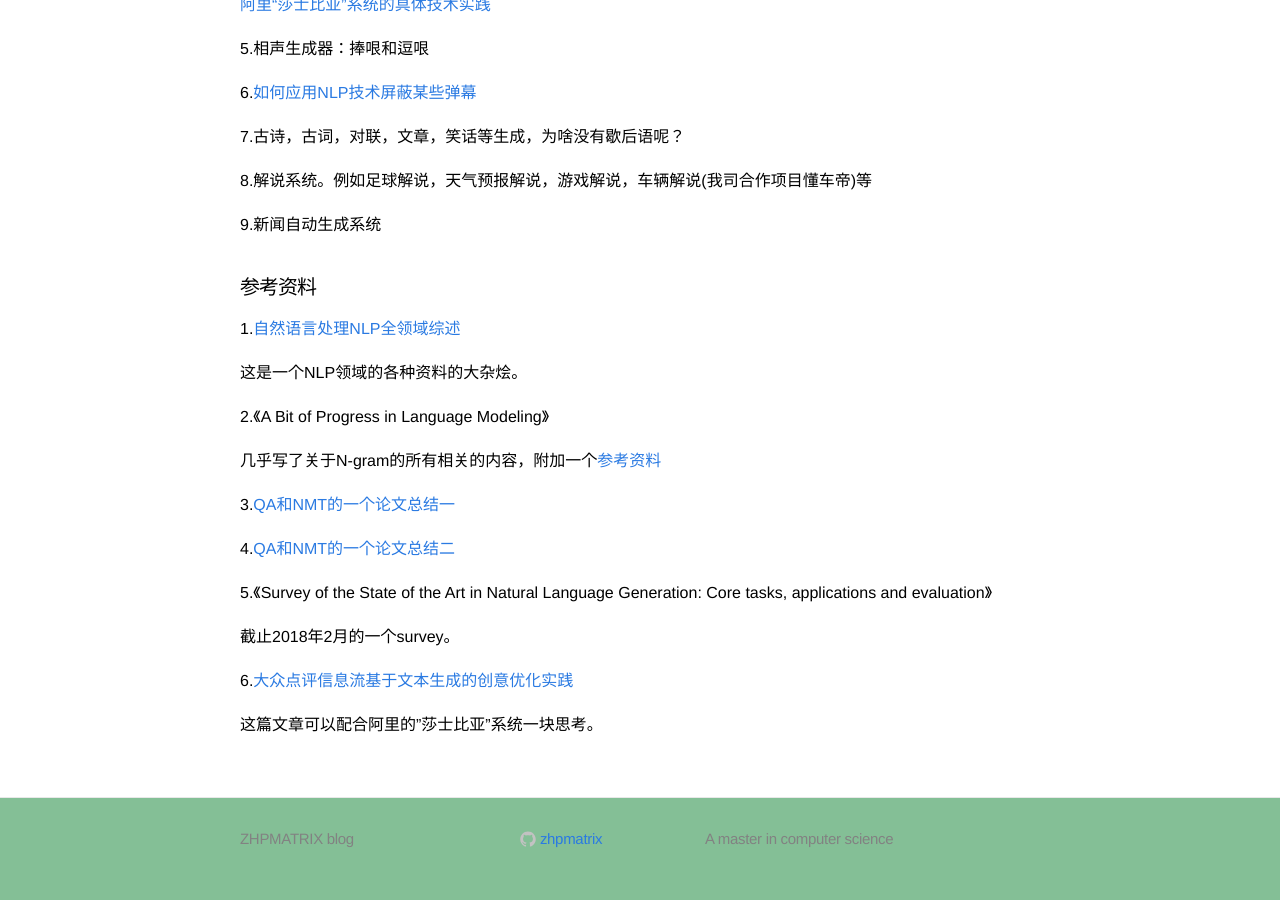
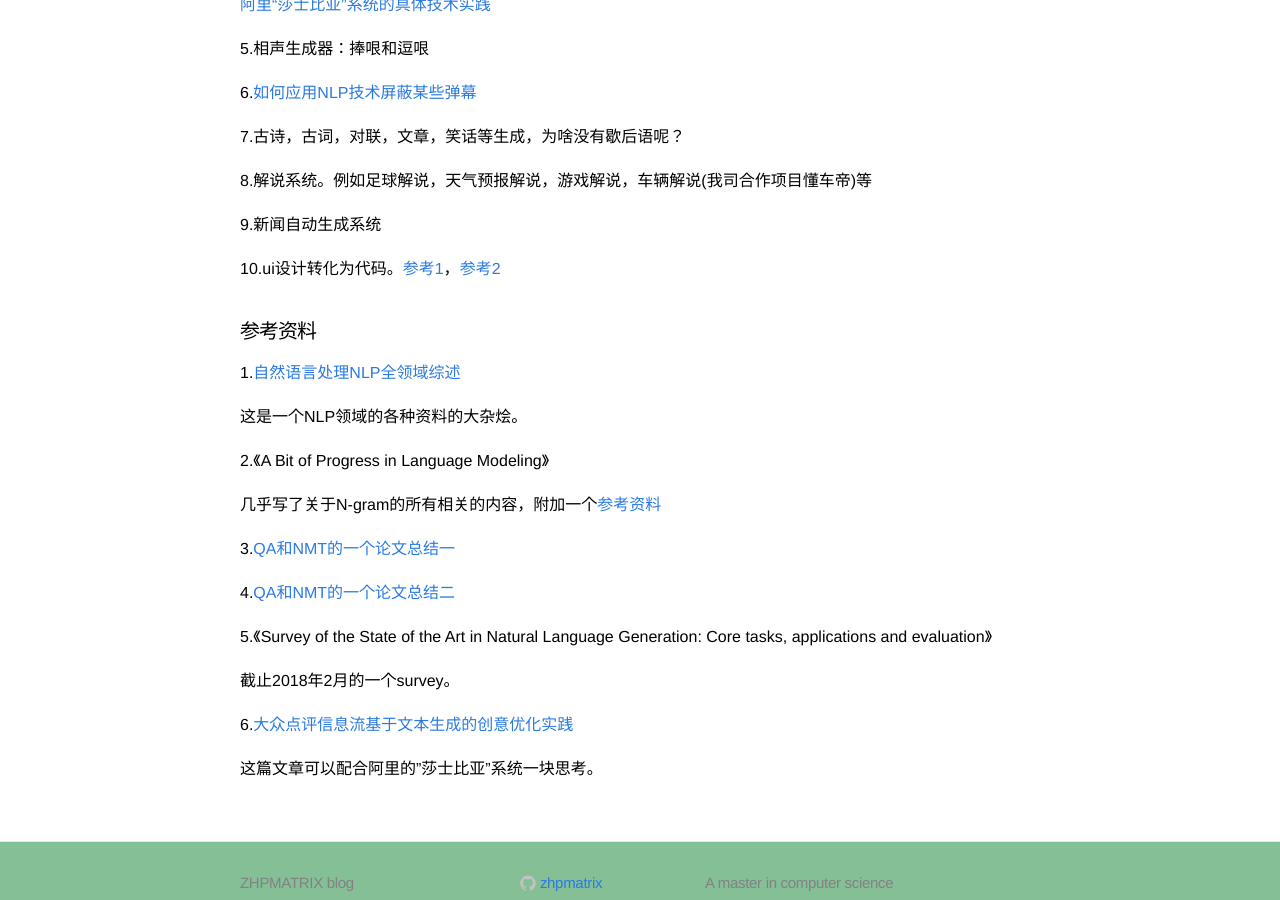
Before and after one commit to zhpmatrix/zhpmatrix.github.io, a Jekyll site: the page built from _posts/2018-08-26-NLG.md, in a window 1280 px wide and 900 px high, scrolled down 4425 px. Built offline with Jekyll 4.4.1, drawn with Linux system fonts in a browser that asks for light colours; comment, search, counter and statistics services are not loaded.

Commit message:
add new case: ui design to code.

```diff
--- a/_posts/2018-08-26-NLG.md
+++ b/_posts/2018-08-26-NLG.md
@@ -93,6 +93,8 @@ mathjax: true
 
 9.新闻自动生成系统
 
+10.ui设计转化为代码。[参考1](https://zhuanlan.zhihu.com/p/57711298?utm_source=qq&utm_medium=social&utm_oi=52727124066304)，[参考2](https://zhuanlan.zhihu.com/p/61039399?utm_source=qq&utm_medium=social&utm_oi=52727124066304)
+
 
 #### 参考资料
 
```
